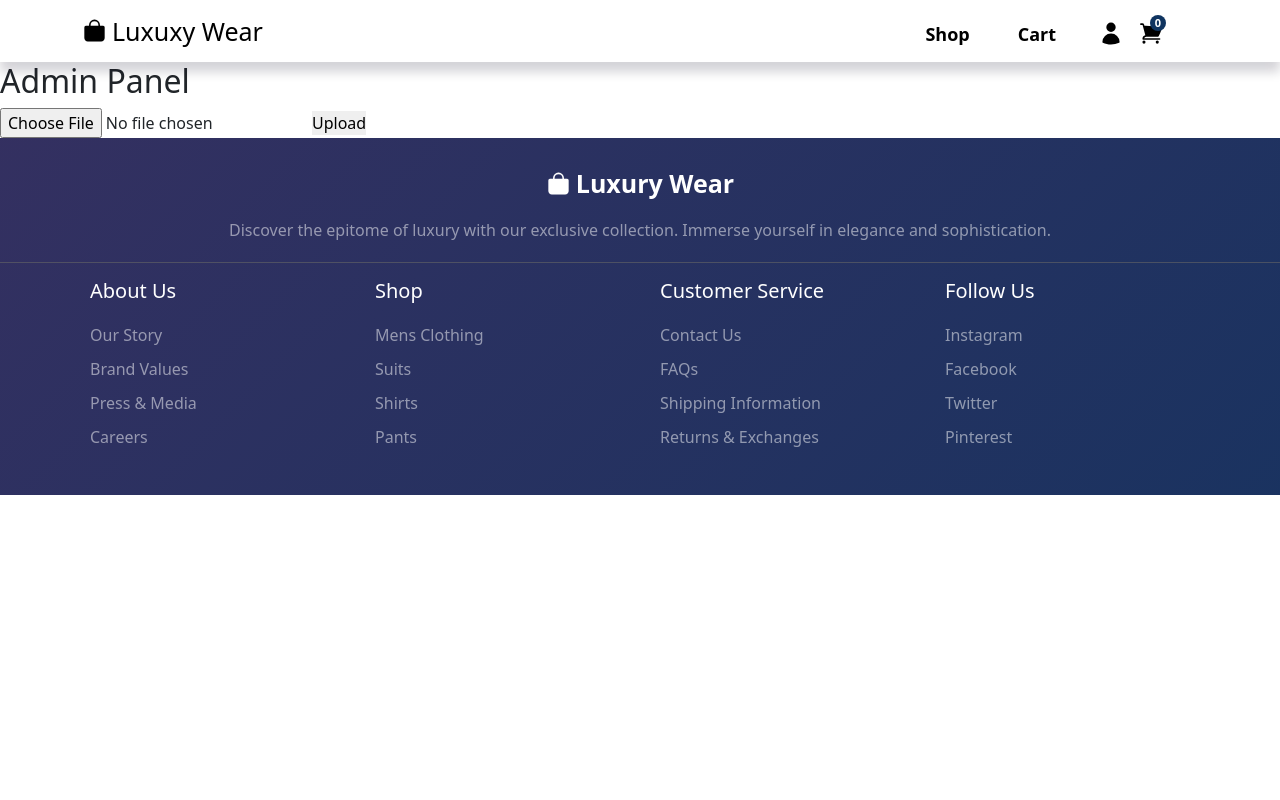
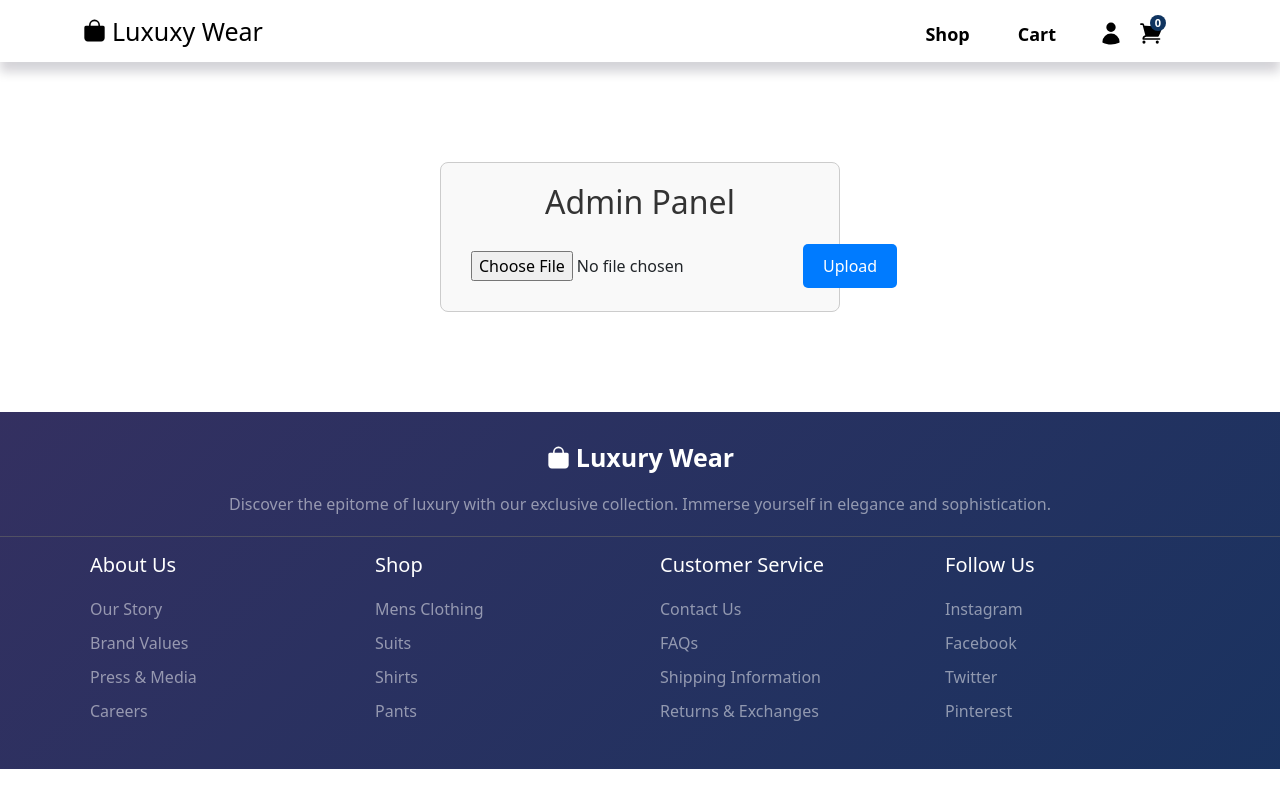
Before and after one commit to Jojo10x/luxwear, a React (Vite) app: page /admin in a window 1280 px wide. Built offline with nearby package versions, Linux system fonts and the light colour scheme.

Commit message:
added stying

```diff
--- a/src/App.jsx
+++ b/src/App.jsx
@@ -6,8 +6,8 @@ import Footer from "./components/Footer/Footer";
 import Loader from "./components/Loader/Loader";
 import { ToastContainer } from "react-toastify";
 import "react-toastify/dist/ReactToastify.css";
-import AdminPanel from "./Firebase/AdminPanel";
 const Home = lazy(() => import("./pages/Home"));
+const AdminPanel = lazy(() => import("./Firebase/AdminPanel"));
 const Shop = lazy(() => import("./pages/Shop"));
 const Cart = lazy(() => import("./pages/Cart"));
 const Product = lazy(() => import("./pages/Product"));
--- a/src/Firebase/AdminPanel.jsx
+++ b/src/Firebase/AdminPanel.jsx
@@ -2,6 +2,7 @@ import { useState } from 'react';
 import { storage } from '../Firebase-config';
 import { ref, uploadBytes} from 'firebase/storage';
 import { v4 } from "uuid";
+import "./panel.css"
 
 const AdminPanel = () => {
     const [img, setImg] = useState(null);
--- a/src/Firebase/panel.css
+++ b/src/Firebase/panel.css
@@ -5,6 +5,8 @@
     border: 1px solid #ccc;
     border-radius: 8px;
     background-color: #f9f9f9;
+    margin-top: 100px;
+    margin-bottom: 100px;
   }
 
   .admin-panel h2 {
```
